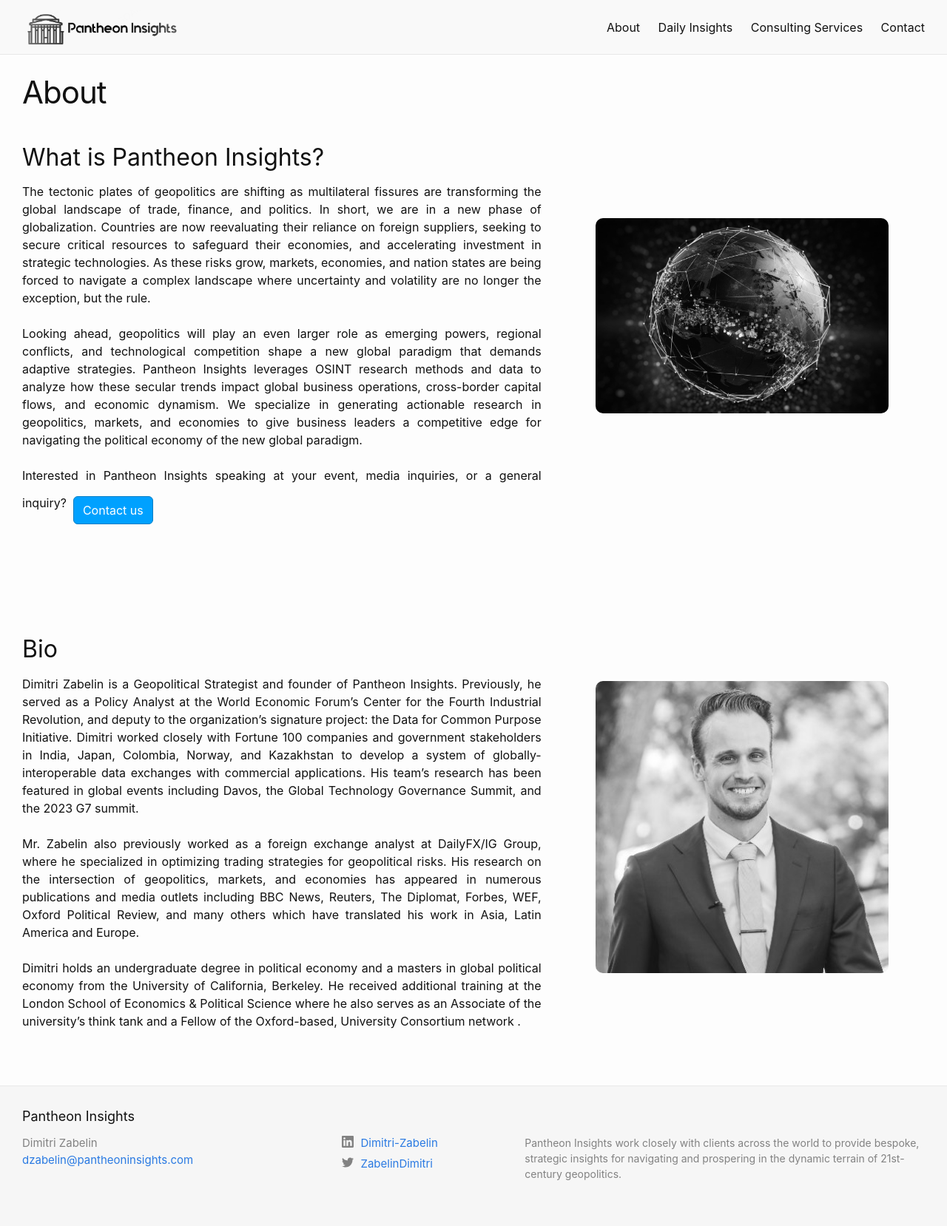
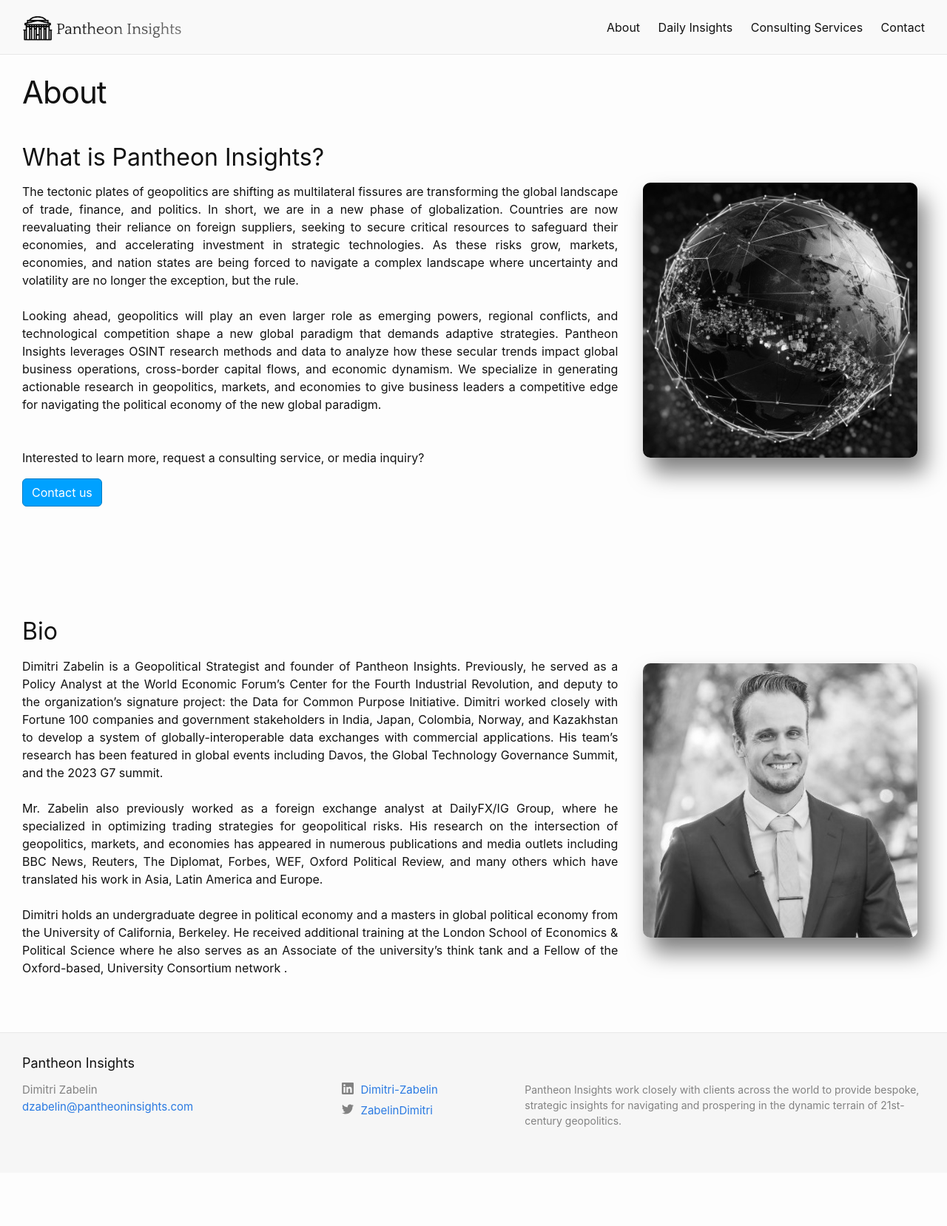
Before and after one commit to MrBingus775/MrBingus775.github.io, a Jekyll site: the page built from page_about.markdown, in a window 1280 px wide. Shown: the whole page at 74% size. Built offline with Jekyll 4.4.1, drawn with Linux system fonts in a browser that asks for light colours; some web fonts are replaced; after the commit the page ends 1586 px from its top, so only the background shows below that.

Commit message:
Jun 28 changes

```diff
--- a/_includes/header.html
+++ b/_includes/header.html
@@ -4,7 +4,7 @@
     {%- assign page_paths = site.header_pages | default: default_paths -%}
 
     <a href="/">
-      <img class="footer-logo py-1" src="/assets/site_logo.png" alt="Logo" height="50px" />
+      <img class="footer-logo py-1" src="/assets/logo_header.png" alt="Logo" height="50px" />
     </a>
 
     {%- if page_paths -%}
--- a/_sass/custom.scss
+++ b/_sass/custom.scss
@@ -44,6 +44,12 @@
   display: block;
 }
 
+.shadow-image {
+  -webkit-box-shadow: 10px 20px 30px 0px rgba(0, 0, 0, 0.5);
+  -moz-box-shadow: 10px 20px 30px 0px rgba(0, 0, 0, 0.5);
+  box-shadow: 10px 20px 30px 0px rgba(0, 0, 0, 0.5);
+}
+
 .center-image {
   display: flex;
   justify-content: center;
--- a/page_about.markdown
+++ b/page_about.markdown
@@ -22,22 +22,23 @@
 
 <!-- Build a bootstrap grid where the left takes up 1/3 and right is 2/3 -->
 <div class="row">
-  <div class="col-md-7">
+  <div class="col-md-8">
     <div class="center-image">
       <p style="text-align: justify;">
       The tectonic plates of geopolitics are shifting as multilateral fissures are transforming the global landscape of trade, finance, and politics. In short, we are in a new phase of globalization. Countries are now reevaluating their reliance on foreign suppliers, seeking to secure critical resources to safeguard their economies, and accelerating investment in strategic technologies. As these risks grow, markets, economies, and nation states are being forced to navigate a complex landscape where uncertainty and volatility are no longer the exception, but the rule.
       <br/><br/>
       Looking ahead, geopolitics will play an even larger role as emerging powers, regional conflicts, and technological competition shape a new global paradigm that demands adaptive strategies. Pantheon Insights leverages OSINT research methods and data to analyze how these secular trends impact global business operations, cross-border capital flows, and economic dynamism. We specialize in generating actionable research in geopolitics, markets, and economies to give business leaders a competitive edge for navigating the political economy of the new global paradigm.
-      <br/><br/>
-      Interested in Pantheon Insights speaking at your event, media inquiries, or a general inquiry?&nbsp;
+      <br/><br/><br/>
+      Interested to learn more, request a consulting service, or media inquiry?&nbsp;
+      <br/>
       <a class="mt-3 btn btn-primary" href="/contact">Contact us</a>
       <br/><br/>
       </p>
     </div>
   </div>
-  <div class="col-md-5">
-    <div class="center-image mt-5">
-      <img style="width: 80%; border-radius: 10px; filter: grayscale(100%);" src="/assets/images/planet.jpeg">
+  <div class="col-md-4">
+    <div class="center-image">
+      <img class="shadow-image" style="width: 95%; border-radius: 10px; filter: grayscale(100%);" src="/assets/images/planet.jpeg">
     </div>
   </div>
 </div>
@@ -48,7 +49,7 @@
 
 <!-- Create a 2 column grid in bootstrap -->
 <div class="row">
-  <div class="col-md-7">
+  <div class="col-md-8">
     <div class="center-image">
       <p style="text-align: justify;">
       Dimitri Zabelin is a Geopolitical Strategist and founder of Pantheon Insights. Previously, he served as a Policy Analyst at the World Economic Forum’s Center for the Fourth Industrial Revolution, and deputy to the organization’s signature project: the Data for Common Purpose Initiative. Dimitri worked closely with Fortune 100 companies and government stakeholders in India, Japan, Colombia, Norway, and Kazakhstan to develop a system of globally-interoperable data exchanges with commercial applications. His team’s research has been featured in global events including Davos, the Global Technology Governance Summit, and the 2023 G7 summit.
@@ -59,9 +60,9 @@
       </p>
     </div>
   </div>
-  <div class="col-md-5 mt-2">
+  <div class="col-md-4 mt-2">
     <div class="center-image">
-      <img style="width: 80%; border-radius: 10px; filter: grayscale(100%);" src="/assets/images/dimitri.jpg">
+      <img class="shadow-image" style="width: 95%; border-radius: 10px; filter: grayscale(100%);" src="/assets/images/dimitri.jpg">
     </div>
   </div>
 </div>
```
Also changed, not shown: page_contact.md (+20 -42 lines), page_insights.md (+15 -1 lines), assets/images/planet.jpeg, assets/logo_header.png (added), assets/logo_social.png (added), assets/site_logo.png (deleted), 1 other file.
